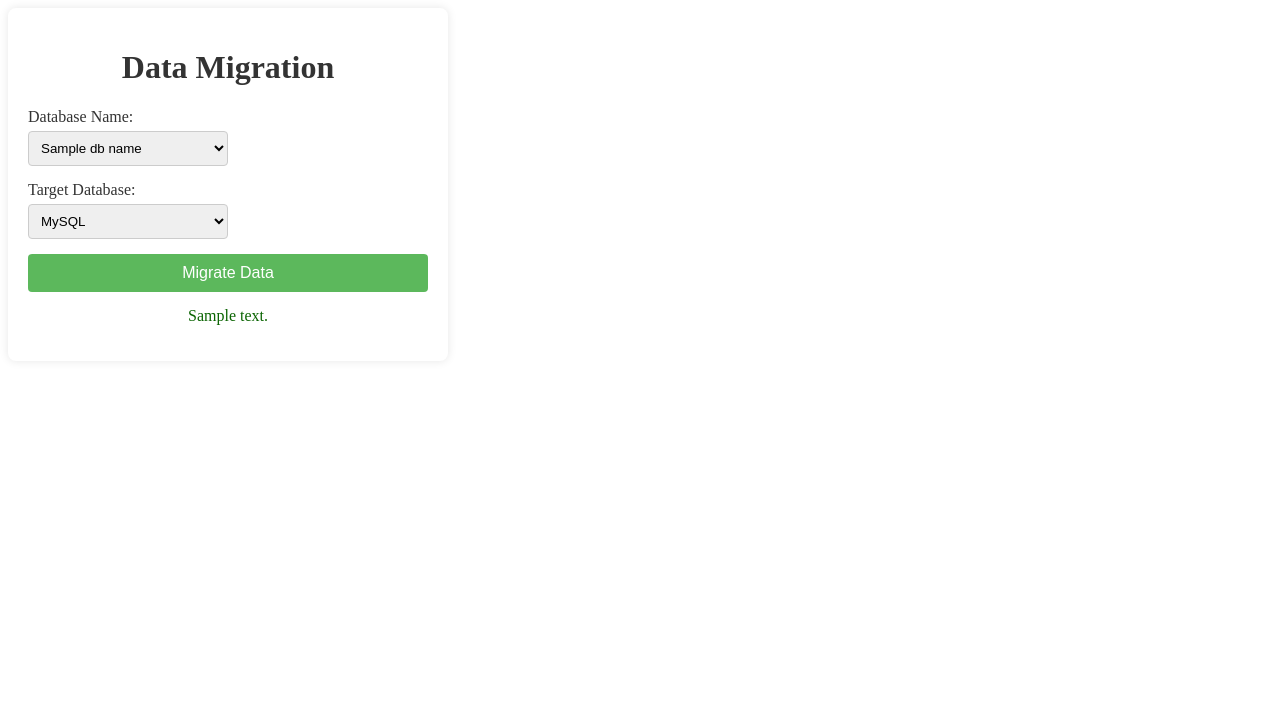
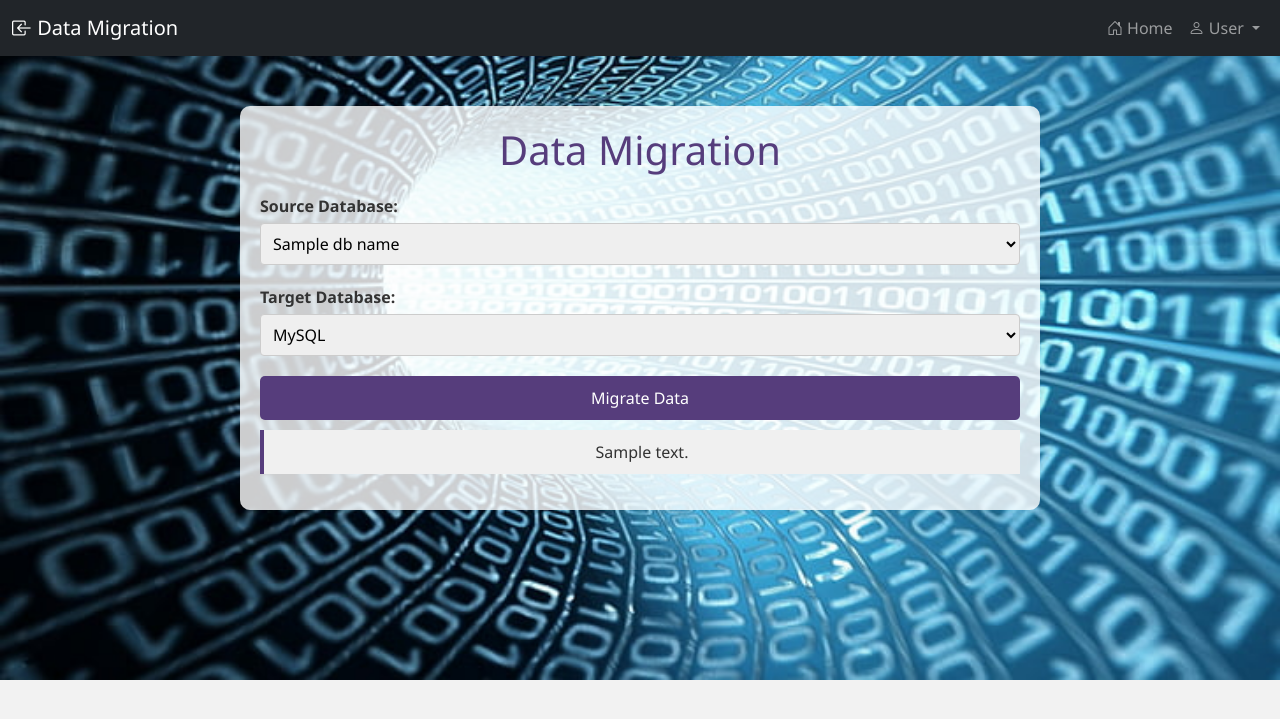
Before and after one commit to Chandrusam0538/migration_code, a Django app: template migrationapp/templates/migrationapp/data_mig.html in a window 1280 px wide. Shown: the top 719 px of the page. Run offline with Django 5.2, Linux system fonts and the light colour scheme; the template is opened without the code that fills it: most values are stand-ins (such as "Sample title", 1, 10 or a date in 2020).

Commit message:
Update data_mig.html

```diff
--- a/migrationapp/templates/migrationapp/data_mig.html
+++ b/migrationapp/templates/migrationapp/data_mig.html
@@ -2,26 +2,134 @@
 <html lang="en">
 <head>
     <meta charset="UTF-8">
+    <meta name="viewport" content="width=device-width, initial-scale=1.0">
     <title>Data Migration</title>
     {% load static %}
     <link rel="stylesheet" href="{% static 'migrationapp/css/dash.css' %}">
+    <!-- Bootstrap CSS -->
+    <link href="https://cdn.jsdelivr.net/npm/bootstrap@5.3.0/dist/css/bootstrap.min.css" rel="stylesheet">
+    <!-- Bootstrap Icons CSS -->
+    <link href="https://cdn.jsdelivr.net/npm/bootstrap-icons/font/bootstrap-icons.css" rel="stylesheet">
+    <style>
+        body {
+            font-family: 'Segoe UI', Tahoma, Geneva, Verdana, sans-serif;
+            background-color: #f2f2f2; /* Light gray background */
+            color: #333333; /* Dark gray text */
+            background-image: url('../images/image2.jpg');
+            background-size: cover;
+            background-position: center;
+            background-repeat: no-repeat;
+        }
+
+        .container {
+            max-width: 800px;
+            margin: 50px auto;
+            padding: 20px;
+            background-color: rgba(255, 255, 255, 0.8); /* White container background with transparency */
+            border-radius: 10px;
+            box-shadow: 0px 0px 20px 0px rgba(0,0,0,0.1);
+        }
+
+        h1 {
+            text-align: center;
+            color: #563d7c; /* Dark purple heading */
+        }
+
+        .form-container {
+            margin-top: 20px;
+        }
+
+        .form-group {
+            margin-bottom: 20px;
+        }
+
+        label {
+            font-weight: bold;
+            color: #333333; /* Dark gray label */
+        }
+
+        select, button {
+            width: 100%;
+            padding: 10px;
+            font-size: 1rem;
+            border: 1px solid #cccccc;
+            border-radius: 5px;
+            box-sizing: border-box;
+        }
+
+        button[type="submit"] {
+            background-color: #563d7c; /* Dark purple */
+            color: #ffffff;
+            border: none;
+            cursor: pointer;
+            transition: background-color 0.3s;
+        }
+
+        button[type="submit"]:hover {
+            background-color: #452a5d; /* Darker purple on hover */
+        }
+
+        .message {
+            margin-top: 10px;
+            padding: 10px;
+            background-color: #f0f0f0; /* Light gray message box */
+            border-left: 4px solid #563d7c; /* Dark purple border left */
+            color: #333333;
+        }
+
+        @media (max-width: 768px) {
+            .container {
+                padding: 10px;
+            }
+        }
+    </style>
 </head>
 <body>
+    <!-- Navbar -->
+    <nav class="navbar navbar-expand-lg navbar-dark bg-dark">
+        <div class="container-fluid">
+            <a class="navbar-brand" href="#">
+                <i class="bi bi-box-arrow-in-left"></i> Data Migration
+            </a>
+            <button class="navbar-toggler" type="button" data-bs-toggle="collapse" data-bs-target="#navbarNav" aria-controls="navbarNav" aria-expanded="false" aria-label="Toggle navigation">
+                <span class="navbar-toggler-icon"></span>
+            </button>
+            <div class="collapse navbar-collapse justify-content-end" id="navbarNav">
+                <ul class="navbar-nav">
+                    <li class="nav-item">
+                        <a class="nav-link" href="#"><i class="bi bi-house-door"></i> Home</a>
+                    </li>
+                    <li class="nav-item dropdown">
+                        <a class="nav-link dropdown-toggle" href="#" id="navbarDropdown" role="button" data-bs-toggle="dropdown" aria-expanded="false">
+                            <i class="bi bi-person"></i> User
+                        </a>
+                        <ul class="dropdown-menu dropdown-menu-end" aria-labelledby="navbarDropdown">
+                            <li><a class="dropdown-item" href="#"><i class="bi bi-person-circle"></i> Profile</a></li>
+                            <li><a class="dropdown-item" href="#"><i class="bi bi-gear"></i> Settings</a></li>
+                            <li><hr class="dropdown-divider"></li>
+                            <li><a class="dropdown-item" href="#"><i class="bi bi-box-arrow-right"></i> Logout</a></li>
+                        </ul>
+                    </li>
+                </ul>
+            </div>
+        </div>
+    </nav>
+
     <div class="container">
         <h1>Data Migration</h1>
 
         <!-- Form for Data Migration -->
         <form action="/data_mig/" method="post" class="form-container">
             {% csrf_token %}
-            <div class="form-group drop">
-                <label for="db_name">Database Name:</label>
+            <div class="form-group">
+                <label for="db_name">Source Database:</label>
                 <select id="db_name" name="db_name" required>
                     {% for db_name in db_names %}
                         <option value="{{ db_name }}">{{ db_name }}</option>
                     {% endfor %}
                 </select>
             </div>
-            <div class="form-group drop">
+            <div class="form-group">
                 <label for="target_db_type">Target Database:</label>
                 <select id="target_db_type" name="target_db_type" required>
                     <option value="mysql">MySQL</option>
@@ -36,5 +144,9 @@
             <p class="message">{{ scan_message }}</p>
         {% endif %}
     </div>
+
+    <!-- Bootstrap JS -->
+    <script src="https://cdn.jsdelivr.net/npm/@popperjs/core@2.11.6/dist/umd/popper.min.js"></script>
+    <script src="https://cdn.jsdelivr.net/npm/bootstrap@5.3.0/dist/js/bootstrap.min.js"></script>
 </body>
 </html>
```
